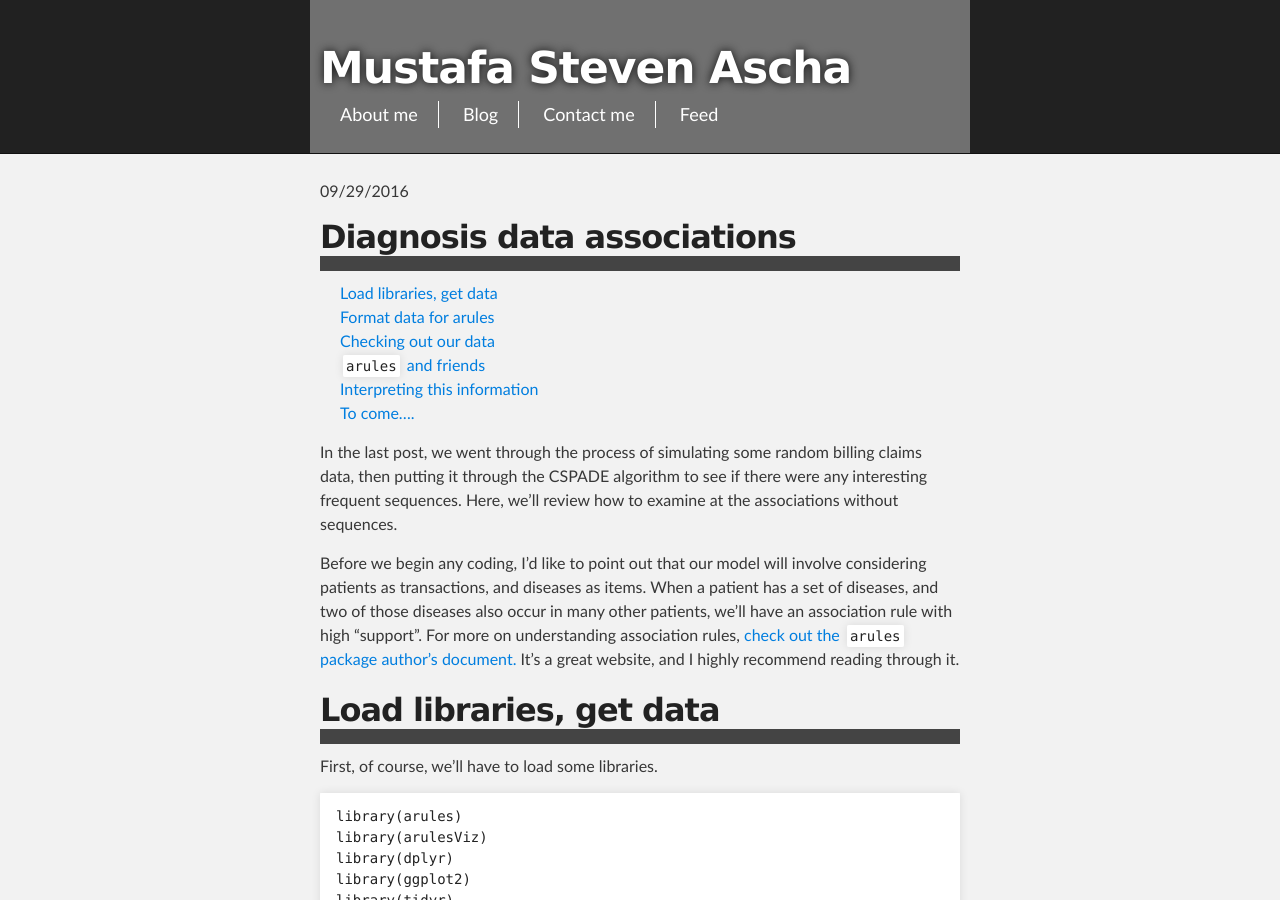
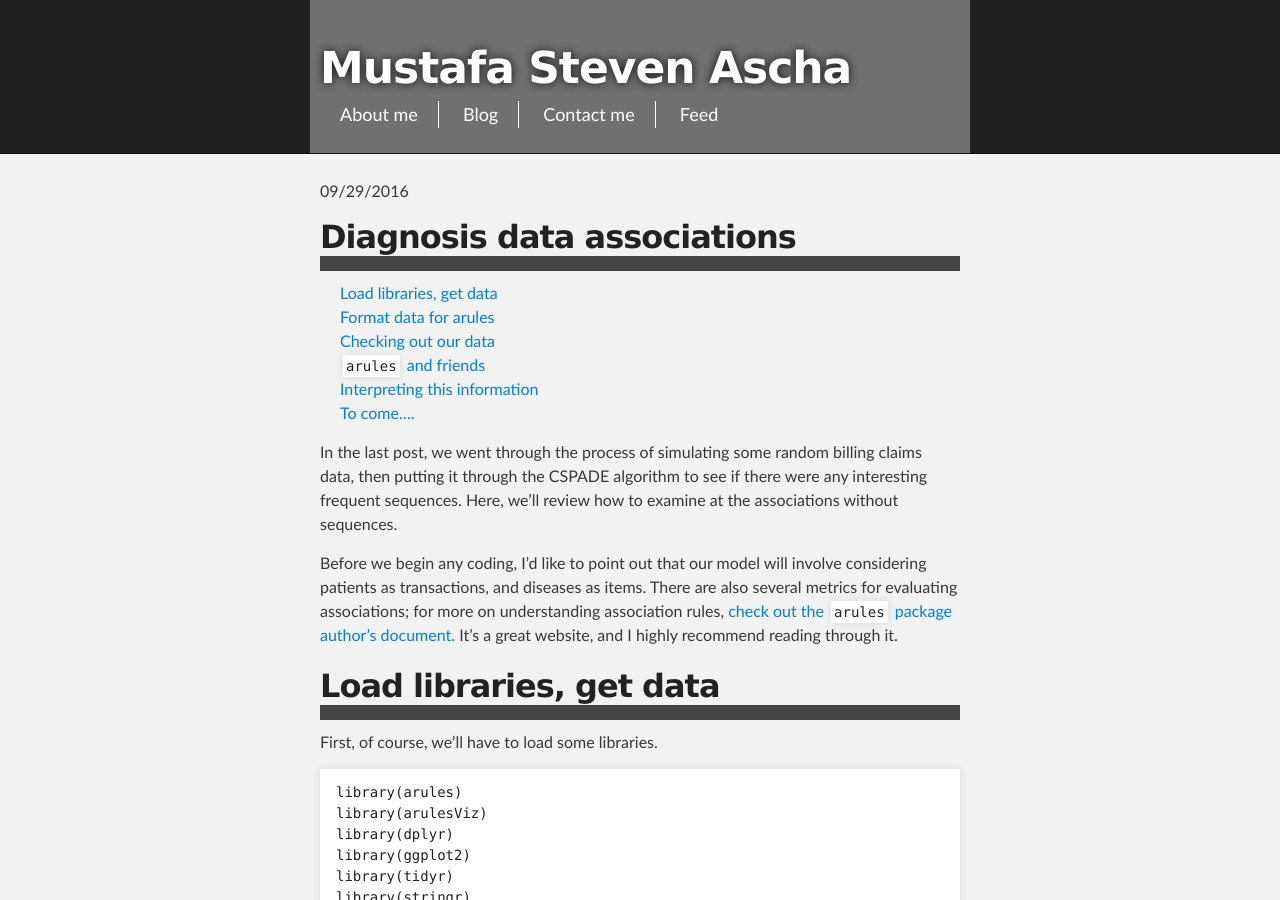
Before and after one commit to mustafaascha/mustafaascha.github.io, a Jekyll site: the page built from _posts/2016-09-29-Transactions_Data.md, in a window 1280 px wide and 900 px high. Built offline with Jekyll 4.4.1, drawn with Linux system fonts in a browser that asks for light colours.

Commit message:
Update 2016-09-29-Transactions_Data.md

```diff
--- a/_posts/2016-09-29-Transactions_Data.md
+++ b/_posts/2016-09-29-Transactions_Data.md
@@ -18,10 +18,8 @@ to examine at the associations without sequences.
 
 Before we begin any coding, I'd like to point out that our model will
 involve considering patients as transactions, and diseases as items.
-When a patient has a set of diseases, and two of those diseases also
-occur in many other patients, we'll have an association rule with high
-"support". For more on understanding association rules, [check out the
-`arules` package author's
+There are also several metrics for evaluating associations; for more
+on understanding association rules, [check out the `arules` package author's
 document.](http://michael.hahsler.net/research/arules_RUG_2015/demo/)
 It's a great website, and I highly recommend reading through it.
 
```
